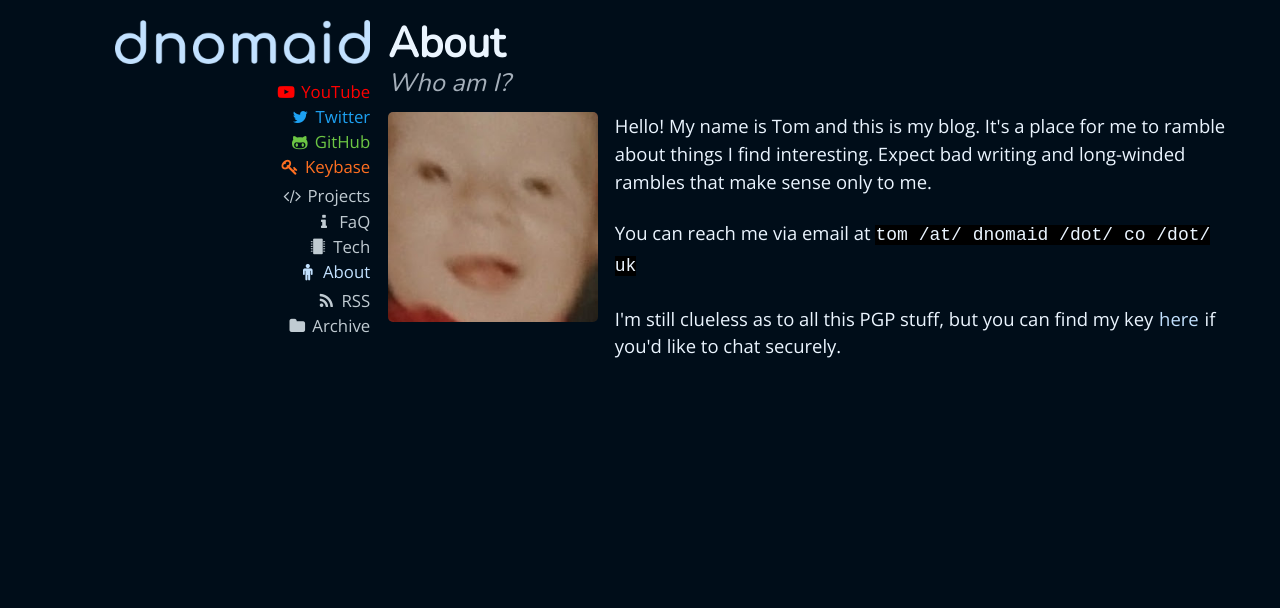
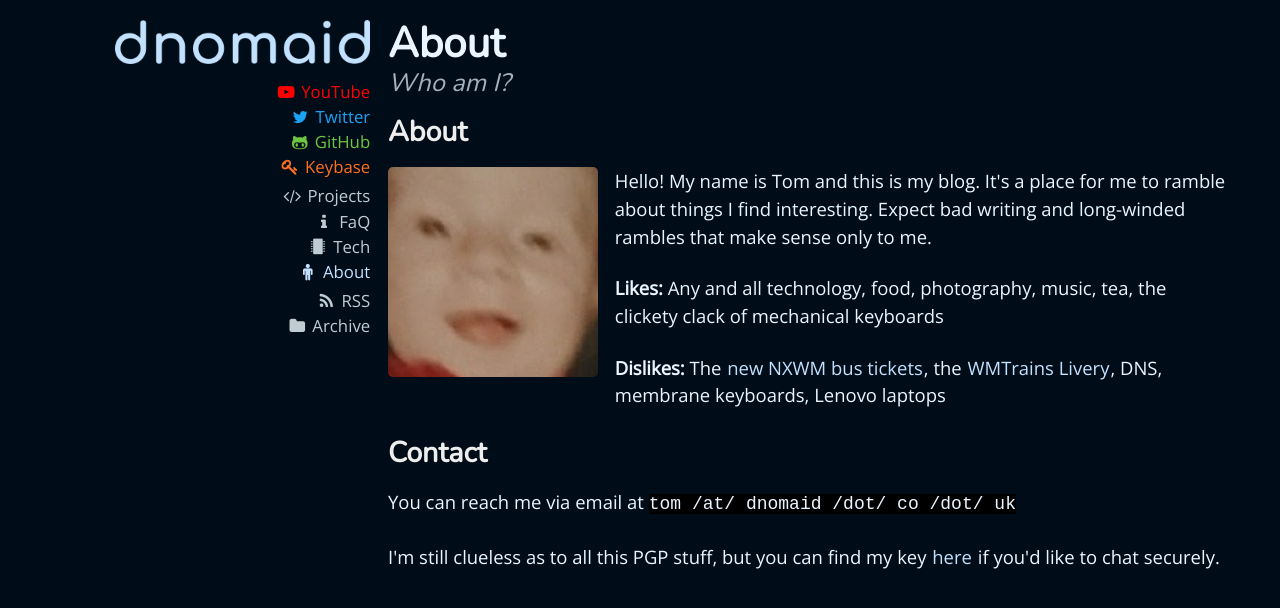
Before and after one commit to tomfishemoji/tomfishemoji.github.io, a Jekyll site: the page built from about.html, in a window 1280 px wide. Shown: the top 608 px of the page. Built offline with Jekyll 4.4.1, drawn with Linux system fonts in a browser that asks for light colours.

Commit message:
Add likes/dislikes to about page (got bored)

```diff
--- a/about.html
+++ b/about.html
@@ -7,7 +7,13 @@ description: Who even is dnomaid anyway?
 smalltitle: Who am I?
 ---
 
+<h2>About</h2>
 <img style="float: left; margin: 0 1em 1em 0; width: 25%;" src="/img/babby.jpg" alt="A close up picture of Tom as a baby.">
 <p>Hello! My name is Tom and this is my blog. It's a place for me to ramble about things I find interesting. Expect bad writing and long-winded rambles that make sense only to me.</p>
+
+<p><b>Likes:</b> Any and all technology, food, photography, music, tea, the clickety clack of mechanical keyboards</p>
+<p><b>Dislikes:</b> The <a href="https://www.reddit.com/r/brum/comments/7tfwtq/not_a_fan_of_the_new_bus_ticket/" target="_blank">new NXWM bus tickets</a>, the <a href="https://commons.wikimedia.org/wiki/File:172339_at_Birmingham_Moor_Street.jpg" target="_blank">WMTrains Livery</a>, DNS, membrane keyboards, Lenovo laptops</p>
+
+<h2>Contact</h2>
 <p>You can reach me via email at <span style="font-family: monospace; font-size: 1.2em; background-color: #000;">tom /at/ dnomaid /dot/ co /dot/ uk</span></p>
 <p>I'm still clueless as to all this PGP stuff, but you can find my key <a href="https://keybase.io/dnomaid/pgp_keys.asc">here</a> if you'd like to chat securely.</p>
```
